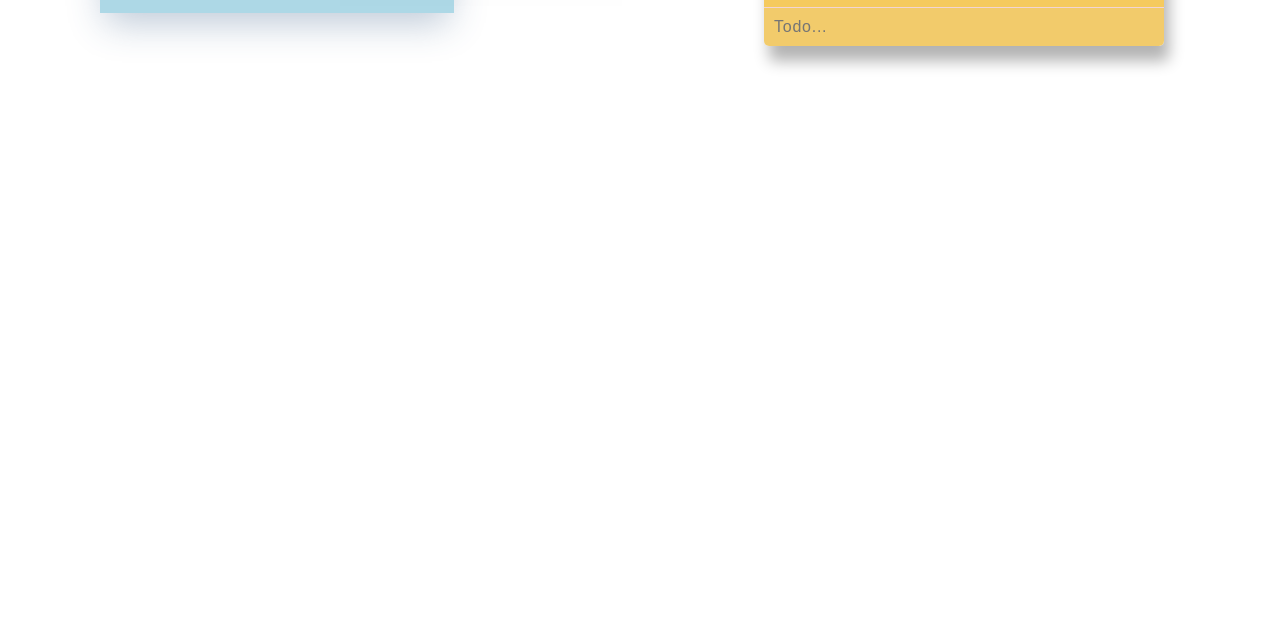
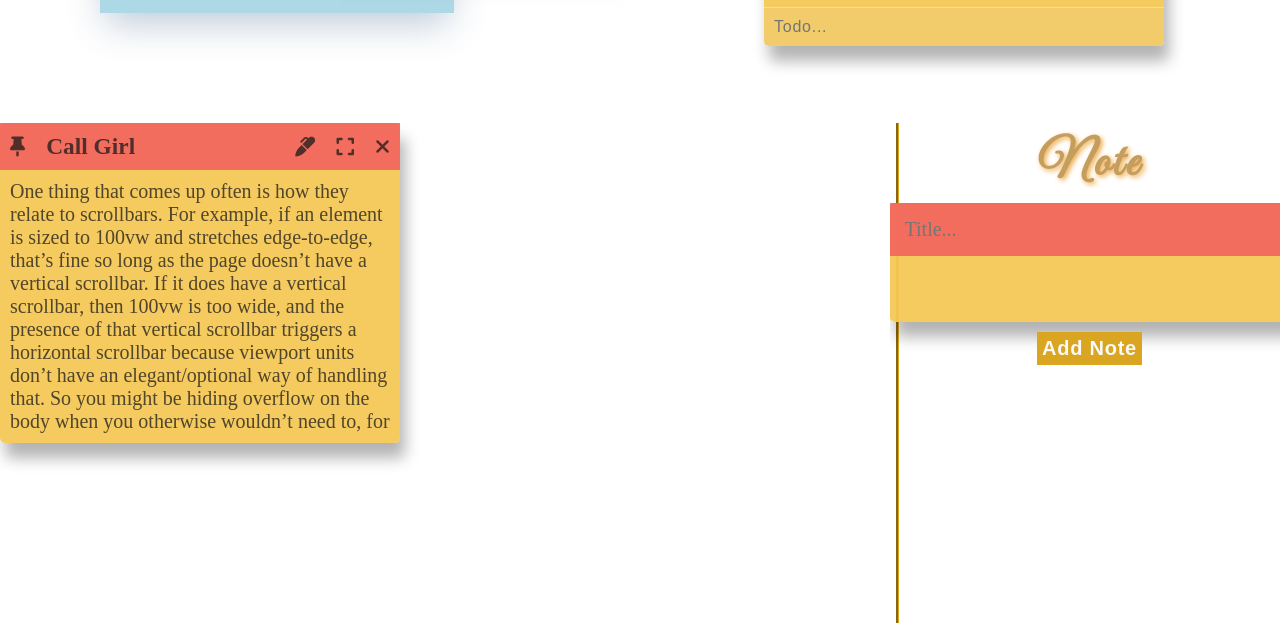
Before and after one commit to srdragonfang/sokunmaru-desk, a plain HTML site: page index.html in a window 1280 px wide. Shown: the part 677-1300 px from the top of the page. Before the commit the page ends 800 px from the top, so only its background shows below. Drawn offline with Linux system fonts and the light colour scheme.

Commit message:
rename the scss file and design the noteApp interface

```diff
--- a/index.html
+++ b/index.html
@@ -4,7 +4,7 @@
     <meta charset="UTF-8" />
     <meta http-equiv="X-UA-Compatible" content="IE=edge" />
     <meta name="viewport" content="width=device-width, initial-scale=1.0" />
-    <title>DevDesk</title>
+    <title>Sokunmaru | Desk</title>
 
     <link rel="stylesheet" href="styles/index.css" />
     <link rel="shortcut icon" href="#" />
@@ -19,8 +19,6 @@
       src="https://kit.fontawesome.com/80ea5533be.js"
       crossorigin="anonymous"
     ></script>
-
-
   </head>
   <body>
     <!-- ANCHOR *** [HEADER] -->
@@ -29,7 +27,8 @@
       <!-- menu-container -->
     </header>
     <!-- ANCHOR *** [CENTER] -->
-    <main>
+    <div class="allmain">
+      <main class="section-one">
         <!-- ! First View -->
         <!-- SECTION - Preview -->
         <div class="main-container">
@@ -124,21 +123,78 @@
                   onsubmit="createTodo()"
                   class="todoApp-container"
                 >
-                  <div class="todoList">
-                  </div>
+                  <div class="todoList"></div>
                   <input id="inputText" type="text" placeholder="Todo..." />
                 </form>
               </div>
             </div>
-
           </div>
           <!-- * notification -->
           <!-- * quotes -->
         </div>
-
-
       </main>
 
+      <main class="section-two">
+        <div class="main-left">
+          <div class="notes-list">
+            <div class="note">
+              <div class="note-bar">
+                <i class="fa-solid fa-thumbtack btn-pin"></i>
+                <h3 class="note-title">Call Girl</h3>
+                <!-- <input class="btn" type="text" name="" id="" placeholder="Title..." maxlength="50"> -->
+                <i class="fa-solid fa-marker"></i>
+                <i class="fa-solid fa-expand btn-fullscr"></i>
+                <i class="fa-solid fa-xmark btn-del"></i>
+              </div>
+              <p class="note-content">
+                One thing that comes up often is how they relate to scrollbars.
+                For example, if an element is sized to 100vw and stretches
+                edge-to-edge, that’s fine so long as the page doesn’t have a
+                vertical scrollbar. If it does have a vertical scrollbar, then
+                100vw is too wide, and the presence of that vertical scrollbar
+                triggers a horizontal scrollbar because viewport units don’t
+                have an elegant/optional way of handling that. So you might be
+                hiding overflow on the body when you otherwise wouldn’t need to,
+                for
+              </p>
+              <!-- <textarea class="note-content" cols="20" name="text" oninput='this.style.height = "";this.style.height = this.scrollHeight + "px"'></textarea> -->
+            </div>
+          </div>
+        </div>
+        <div class="main-right">
+          <!-- *  noteApp -->
+          <h1>Note</h1>
+          <!-- * input note -->
+          <!-- * show note -->
+          <div class="notes">
+            <div class="note">
+              <div class="note-bar flex-row">
+                <!-- <i class="fa-solid fa-thumbtack btn-pin"></i> -->
+                  <input
+                    class="btn"
+                    type="text"
+                    name=""
+                    id=""
+                    placeholder="Title..."
+                    maxlength="50"
+                  />
+                <!-- <i class="fa-solid fa-marker"></i> -->
+                <!-- <i class="fa-solid fa-expand btn-fullscr"></i> -->
+                <!-- <i class="fa-solid fa-xmark btn-del"></i> -->
+              </div>
+              <textarea
+                class="note-content"
+                cols="20"
+                name="text"
+                oninput='this.style.height = "";this.style.height = this.scrollHeight + "px"'
+              ></textarea>
+
+            </div>
+            <input class="btn-func" type="button" value="Add Note" />
+          </div>
+        </div>
+      </main>
+    </div>
     <!-- ANCHOR *** [FOOTER] -->
     <footer></footer>
 
--- /dev/null
+++ b/styles/_appNotes.scss
@@ -0,0 +1,64 @@
+.notes {
+  overflow: hidden;
+  overflow-y: scroll;
+  display: flex;
+  flex-direction: column;
+  align-items: center;
+  justify-content: flex-start;
+//   &-list {
+//     background: lightblue;
+//   }
+  & .btn-func {
+    margin: 1rem 0;
+  }
+}
+
+.note {
+  background: rgba(245, 200, 86, 0.95);
+  color: #191919bf;
+  font-weight: 500;
+  border-radius: 5px;
+  width: 400px;
+  display: flex;
+  flex-direction: column;
+  box-shadow: 5px 15px 15px rgba(0, 0, 0, 0.3);
+  height: min-content;
+  &-bar {
+    background: rgba(244, 94, 94, 0.864);
+    padding: 1rem;
+    display: flex;
+    flex-direction: row;
+    align-items: center;
+    justify-content: space-between;
+  }
+  & input {
+    background: transparent;
+    font-family: transparent;
+    padding: 0.5rem;
+    font-size: 2rem;
+    width: 100%;
+    word-wrap: break-word;
+    word-break: break-all;
+    height: max-content;
+}
+
+&-title {
+    width:60%;
+    // background-color: brown;
+}
+&-content {
+      font-family: transparent;
+    background: transparent;
+    min-height: max-content !important;
+    resize: none;
+    padding: 1rem;
+    font-size: 2rem;
+    border: none;
+    outline: none;
+    &:active,
+    &:focus {
+      border: none;
+      outline: none;
+    }
+  }
+}
--- a/styles/_custom.scss
+++ b/styles/_custom.scss
@@ -1,3 +1,6 @@
+.main-secondary {
+  margin: 0;
+}
 .main-container {
   display: flex;
   flex-direction: row;
@@ -8,15 +11,48 @@
   padding: 5rem 10rem;
 
 }
-.main-left {
+.section-one .main-left {
   width: 60%;
 }
-.main-right {
+.section-one .main-right {
   display: flex;
   flex-direction: column;
   align-items: center;
   justify-content: flex-start;
   // height: 100%;
   width: 40%;
+}
+.section-two .main-left {
+  width: 80%;
+  height: 100%;
+}
+.section-two .main-right {
+  display: flex;
+  flex-direction: column;
+  align-items: center;
+  justify-content: flex-start;
+  // height: 100%;
+  width: 30%;
+  height: 100%;
+  padding: 1rem;
+  border-left: 3px groove goldenrod;
+}
 
+.btn {
+
+  &:hover {
+    transform: scale(1.2);
+  }
+
+  &-func {
+    border: none;
+    outline: none;
+    margin: 0.5rem;
+    padding: 0.5rem;
+    font-size: 20px;
+    font-weight: 600;
+    letter-spacing: 0.075rem;
+    background-color: goldenrod;
+    color: #f9f9f9;
+  }
 }
--- a/styles/_resetCSS.scss
+++ b/styles/_resetCSS.scss
@@ -2,6 +2,8 @@
   margin: 0;
   padding: 0;
   box-sizing: border-box;
+  scroll-behavior: scrollbox;
+  user-select: none;
 }
 
 html {
@@ -10,6 +12,8 @@ html {
 
 body {
   font-size: 2rem;
+  font-family: 'Times New Roman', Times, serif;
+  // height: 100vh;
 }
 
 main {
@@ -17,7 +21,7 @@ main {
   flex-direction: row;
   align-items: center;
   justify-content: space-around;
-  width: 100vw;
+  width: 100vw !important;
   height: 100vh;
 }
 
--- a/styles/_root.scss
+++ b/styles/_root.scss
@@ -4,7 +4,17 @@
 // body {
 //   background-image: url("assets/media/images/bg-3.jpg");
 // }
-
+.allmain {
+  // width: 300vh;
+  // width: max-content;
+  // overflow-x: auto;
+  // overflow-y: hidden;
+  display: flex;
+  flex-direction: column;
+  align-items: center;
+  justify-content: flex-start;
+  // flex-wrap: no-wrap;
+}
 .section {
   min-height: max-content !important;
 }
@@ -15,7 +25,7 @@
 }
 .flex-row {
   display: flex;
-  flex-direction: column;
+  flex-direction: row;
   align-items: center;
 }
 
--- a/styles/index.scss
+++ b/styles/index.scss
@@ -2,6 +2,7 @@
 @import "resetCSS";
 @import "custom";
 @import "section";
-@import "musicPlayer";
-@import "clock";
-@import "todo"
+@import "appMusicPlayer";
+@import "appClock";
+@import "appTodo";
+@import "appNotes"
```
Also changed, not shown: styles/_appClock.scss (renamed from styles/_clock.scss), styles/_appMusicPlayer.scss (renamed from styles/_musicPlayer.scss), styles/_appTodo.scss (renamed from styles/_todo.scss), styles/index.css, 1 other file. Lines whose indentation alone changed are shown as unchanged.
